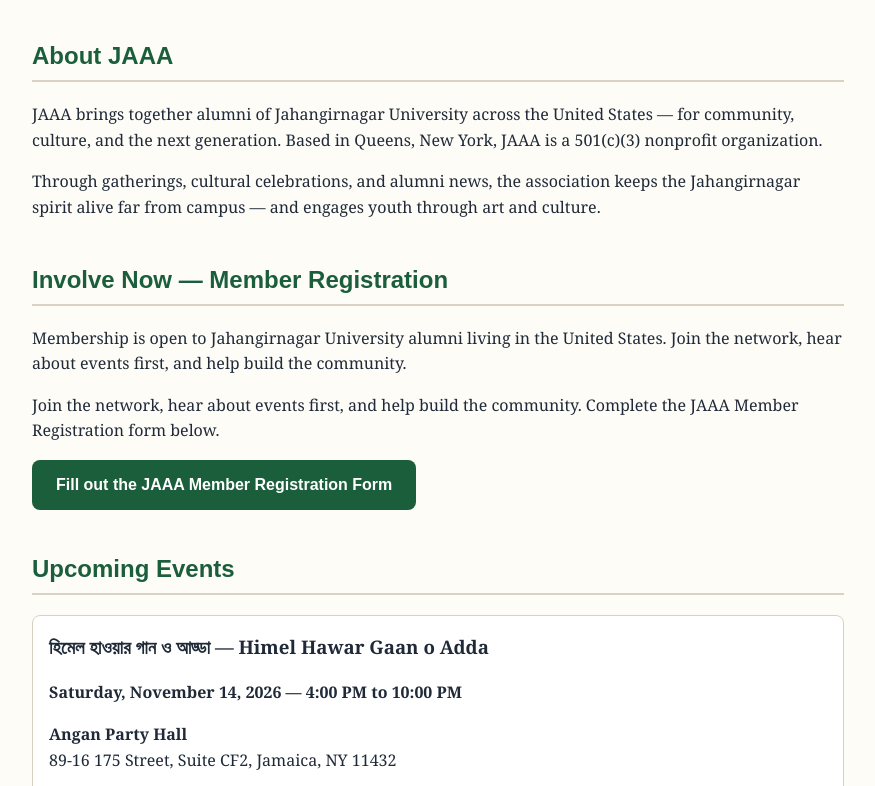
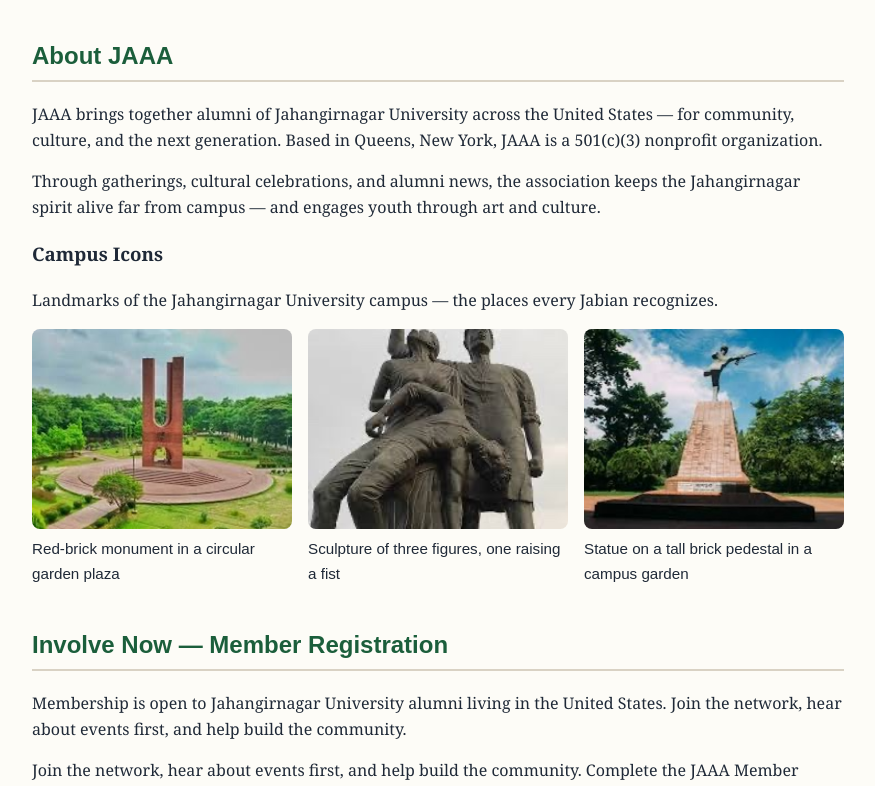
Before and after one commit to mohikontok-lab/jaaausa, a plain HTML site: page index.html in a window 1280 px wide. Shown: the part 656-1442 px from the top of the page, without its empty margins (202-1077 px from the left). Drawn offline with Linux system fonts and the light colour scheme.

Commit message:
Add Campus Icons grid inside About section

```diff
--- a/assets/style.css
+++ b/assets/style.css
@@ -44,6 +44,13 @@ section { margin-bottom: 2.5rem; }
 h2 { color: var(--accent); border-bottom: 2px solid var(--border); padding-bottom: 0.3rem; font-family: Arial, Helvetica, sans-serif; }
 .card { background: var(--panel); border: 1px solid var(--border); border-radius: 8px; padding: 1rem; margin-bottom: 1rem; }
 .btn { display: inline-block; background: var(--accent); color: #fff; text-decoration: none; font-family: Arial, Helvetica, sans-serif; font-weight: 700; padding: 0.75rem 1.5rem; border-radius: 8px; }
+.icon-grid { display: grid; grid-template-columns: repeat(3, 1fr); gap: 1rem; }
+.icon-card { margin: 0; }
+.icon-card img { width: 100%; height: 200px; object-fit: cover; display: block; border-radius: 8px; }
+.icon-card figcaption { font-family: Arial, Helvetica, sans-serif; font-size: 0.95rem; padding-top: 0.5rem; }
+@media (max-width: 600px) {
+  .icon-grid { grid-template-columns: 1fr; }
+}
 .btn:hover { background: var(--accent-soft); }
 .card h3 { margin-top: 0; }
 .site-footer {
--- a/index.html
+++ b/index.html
@@ -39,6 +39,22 @@
     <h2>About JAAA</h2>
     <p>JAAA brings together alumni of Jahangirnagar University across the United States — for community, culture, and the next generation. Based in Queens, New York, JAAA is a 501(c)(3) nonprofit organization.</p>
     <p>Through gatherings, cultural celebrations, and alumni news, the association keeps the Jahangirnagar spirit alive far from campus — and engages youth through art and culture.</p>
+    <h3>Campus Icons</h3>
+    <p>Landmarks of the Jahangirnagar University campus — the places every Jabian recognizes.</p>
+    <div class="icon-grid">
+      <figure class="icon-card">
+        <img src="assets/campus-icon-1.jpg" alt="Red-brick twin-tower monument in a circular garden plaza on the Jahangirnagar campus">
+        <figcaption>Red-brick monument in a circular garden plaza</figcaption>
+      </figure>
+      <figure class="icon-card">
+        <img src="assets/campus-icon-2.jpg" alt="Bronze sculpture of three figures, one raising a fist, on the Jahangirnagar campus">
+        <figcaption>Sculpture of three figures, one raising a fist</figcaption>
+      </figure>
+      <figure class="icon-card">
+        <img src="assets/campus-icon-3.jpg" alt="Statue on a tall brick pedestal in a campus garden at Jahangirnagar University">
+        <figcaption>Statue on a tall brick pedestal in a campus garden</figcaption>
+      </figure>
+    </div>
   </section>
 
   <section id="membership">
```
